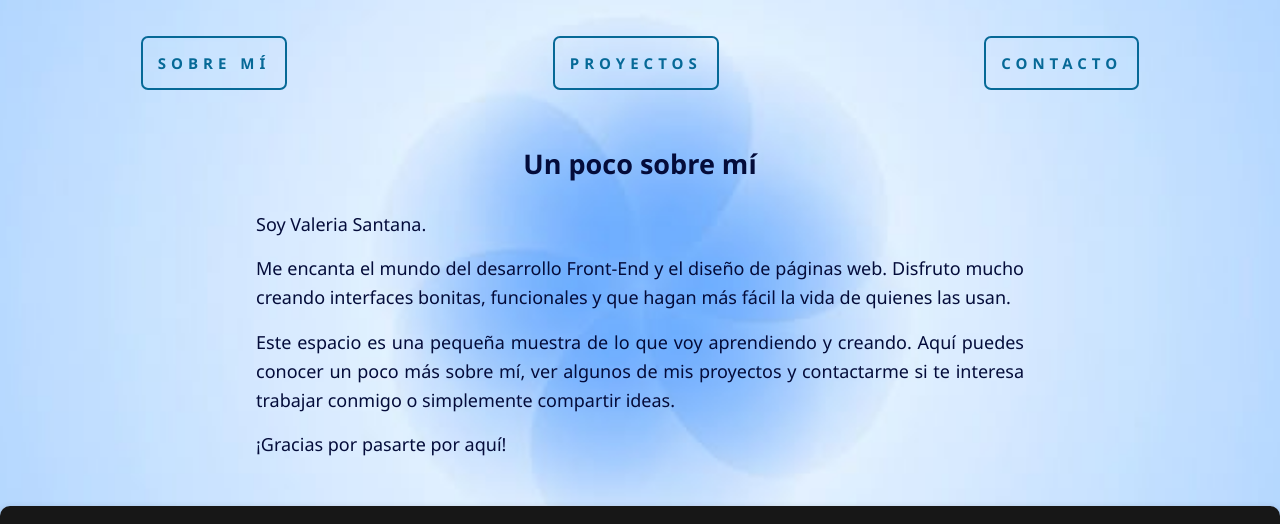
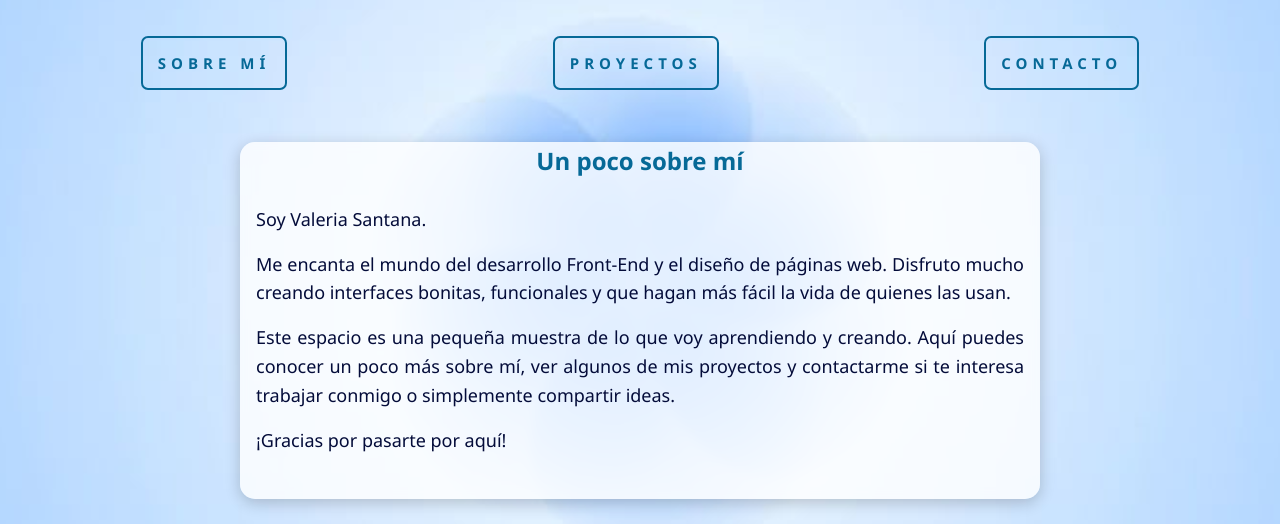
Before and after one commit to ssValeria/ssValeria.github.io, a plain HTML site: page index.html in a window 1280 px wide. Shown: the part 114-638 px from the top of the page. Drawn offline with Linux system fonts and the light colour scheme.

Commit message:
upload presentacion

```diff
--- a/index.html
+++ b/index.html
@@ -23,7 +23,7 @@
         </nav>
 
         <main>
-            <section class="aparecer">
+            <section class="card-presentacion">
                 <h2>Un poco sobre mí</h2>
                 <p>Soy Valeria Santana.</p>
                 <p>Me encanta el mundo del desarrollo Front-End y el diseño de
@@ -34,9 +34,8 @@
                     y creando. Aquí puedes conocer un poco más sobre mí, ver
                     algunos de mis proyectos y contactarme si te interesa
                     trabajar conmigo o simplemente compartir ideas.</p>
-                <p>¡Gracias por pasarte por aquí!</p>
+                <p>¡Gracias por pasarte por aquí!</p> <br />
             </section>
-
         </main>
 
         <footer role="contentinfo">
@@ -44,7 +43,8 @@
                 href="https://github.com/ssValeria/ssValeria.github.io.git"
                 target="_blank" class="Btn">
                 <span class="svgContainer">
-                    <svg fill="white" viewBox="0 0 496 512" height="1.6em"><path
+                    <svg fill="white" viewBox="0 0 496 512"
+                        height="1.6em"><path
                             d="M165.9 397.4c0 2-2.3 3.6-5.2 3.6-3.3.3-5.6-1.3-5.6-3.6 0-2 2.3-3.6 5.2-3.6 3-.3 5.6 1.3 5.6 3.6zm-31.1-4.5c-.7 2 1.3 4.3 4.3 4.9 2.6 1 5.6 0 6.2-2s-1.3-4.3-4.3-5.2c-2.6-.7-5.5.3-6.2 2.3zm44.2-1.7c-2.9.7-4.9 2.6-4.6 4.9.3 2 2.9 3.3 5.9 2.6 2.9-.7 4.9-2.6 4.6-4.6-.3-1.9-3-3.2-5.9-2.9zM244.8 8C106.1 8 0 113.3 0 252c0 110.9 69.8 205.8 169.5 239.2 12.8 2.3 17.3-5.6 17.3-12.1 0-6.2-.3-40.4-.3-61.4 0 0-70 15-84.7-29.8 0 0-11.4-29.1-27.8-36.6 0 0-22.9-15.7 1.6-15.4 0 0 24.9 2 38.6 25.8 21.9 38.6 58.6 27.5 72.9 20.9 2.3-16 8.8-27.1 16-33.7-55.9-6.2-112.3-14.3-112.3-110.5 0-27.5 7.6-41.3 23.6-58.9-2.6-6.5-11.1-33.3 2.6-67.9 20.9-6.5 69 27 69 27 20-5.6 41.5-8.5 62.8-8.5s42.8 2.9 62.8 8.5c0 0 48.1-33.6 69-27 13.7 34.7 5.2 61.4 2.6 67.9 16 17.7 25.8 31.5 25.8 58.9 0 96.5-58.9 104.2-114.8 110.5 9.2 7.9 17 22.9 17 46.4 0 33.7-.3 75.4-.3 83.6 0 6.5 4.6 14.4 17.3 12.1C428.2 457.8 496 362.9 496 252 496 113.3 383.5 8 244.8 8zM97.2 352.9c-1.3 1-1 3.3.7 5.2 1.6 1.6 3.9 2.3 5.2 1 1.3-1 1-3.3-.7-5.2-1.6-1.6-3.9-2.3-5.2-1zm-10.8-8.1c-.7 1.3.3 2.9 2.3 3.9 1.6 1 3.6.7 4.3-.7.7-1.3-.3-2.9-2.3-3.9-2-.6-3.6-.3-4.3.7zm32.4 35.6c-1.6 1.3-1 4.3 1.3 6.2 2.3 2.3 5.2 2.6 6.5 1 1.3-1.3.7-4.3-1.3-6.2-2.2-2.3-5.2-2.6-6.5-1zm-11.4-14.7c-1.6 1-1.6 3.6 0 5.9 1.6 2.3 4.3 3.3 5.6 2.3 1.6-1.3 1.6-3.9 0-6.2-1.4-2.3-4-3.3-5.6-2z"></path></svg>
                 </span>
                 <span class="BG"></span>
```
